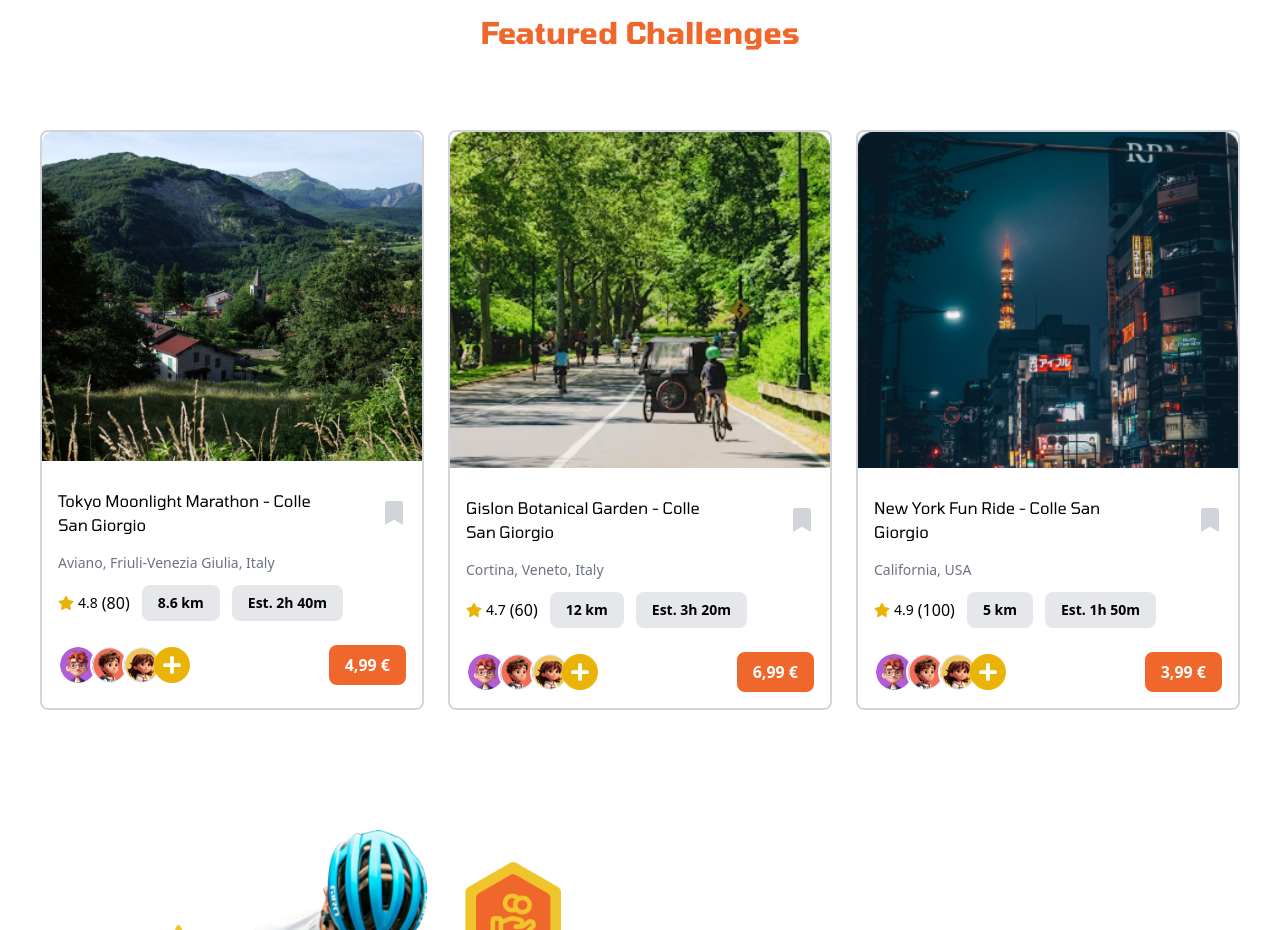
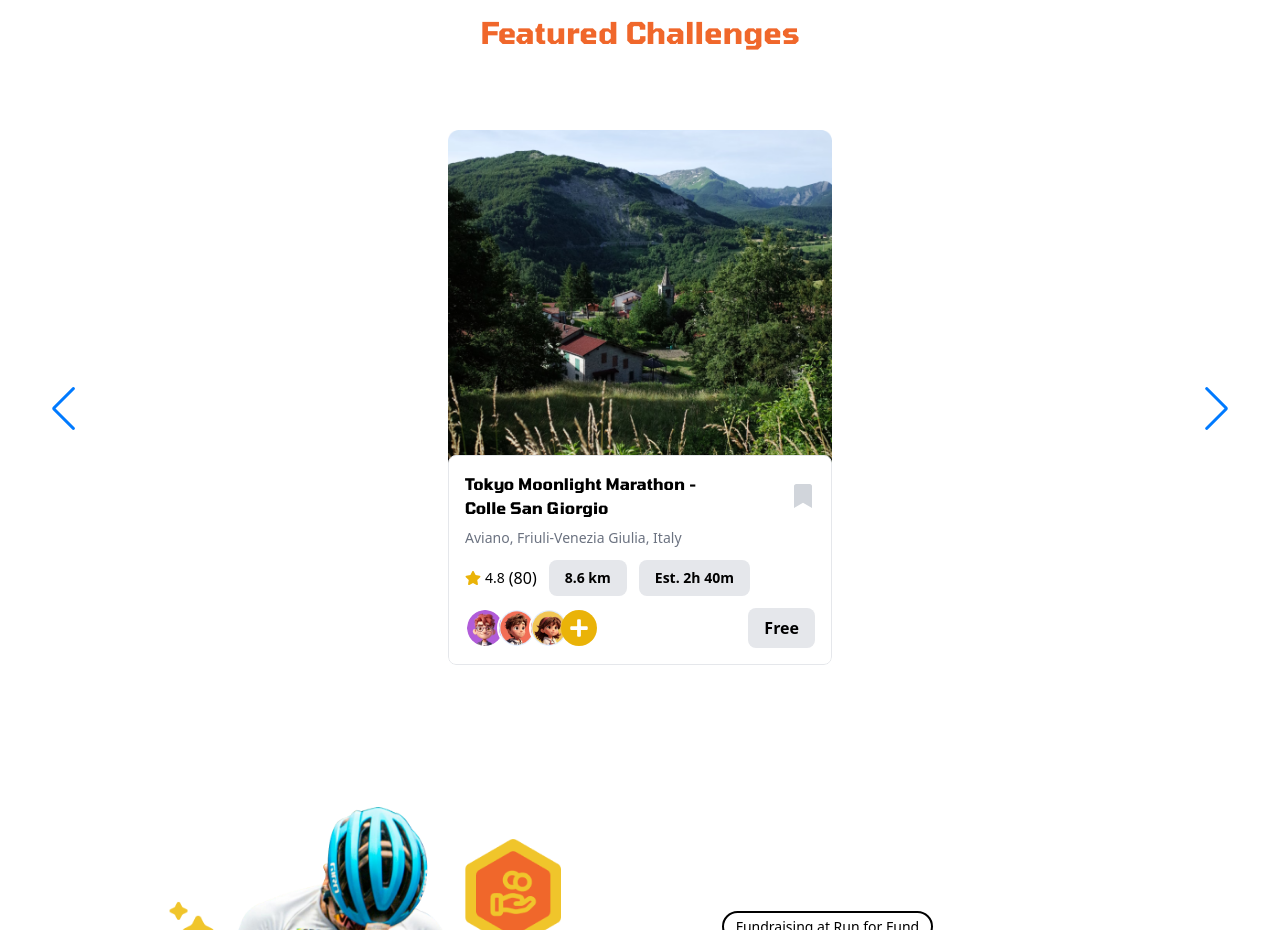
Before and after one commit to MuhammadTaha-khan/landing-page, a Next.js app: page / in a window 1280 px wide. Shown: the part 1320-2250 px from the top of the page. Built offline with nearby package versions, Linux system fonts and the light colour scheme; a web font is replaced by a local one.

Commit message:
Fix ESLint issues

```diff
--- a/app/components/MainCard.tsx
+++ b/app/components/MainCard.tsx
@@ -1,7 +1,10 @@
-
-
-// pages/Maincard.tsx
+// pages/index.tsx
+"use client";
+import Head from 'next/head';
+import { Swiper, SwiperSlide } from 'swiper/react';
+import 'swiper/swiper-bundle.css';
 import RideCard from './RideCard';
+import { Navigation } from 'swiper/modules';
 
 const Home = () => {
   // Array of card data
@@ -15,6 +18,7 @@ const Home = () => {
       distance: '8.6 km',
       duration: 'Est. 2h 40m',
       price: '4,99 €',
+      cardPosition: 'left',
     },
     {
       imageUrl: '/card2.png',
@@ -25,6 +29,7 @@ const Home = () => {
       distance: '12 km',
       duration: 'Est. 3h 20m',
       price: '6,99 €',
+      cardPosition: 'mid',
     },
     {
       imageUrl: '/card3.png',
@@ -35,17 +40,28 @@ const Home = () => {
       distance: '5 km',
       duration: 'Est. 1h 50m',
       price: '3,99 €',
+      cardPosition: 'right',
     },
   ];
 
   return (
-    <div >
+    <div>
      <h1 className='text-3xl font-extrabold font-tomorrow text-center text-primary mt-20 mb-10' id='challenges'>Featured Challenges</h1>
       <main className="flex justify-center p-10">
-        <div className="grid grid-cols-1 sm:grid-cols-2 lg:grid-cols-3 gap-6">
+        <div className="w-full flex justify-center ">
+          <Swiper
+            spaceBetween={20}
+            slidesPerView={1}
+            centeredSlides={true}
+            pagination={{ clickable: true }}
+            navigation={true}
+            modules={[Navigation]}
+            loop={true}
+          >
             {rides.map((ride, index) => (
+              <SwiperSlide key={index}  >
+                <div className="flex justify-center">
                   <RideCard
-              key={index}
                     imageUrl={ride.imageUrl}
                     title={ride.title}
                     location={ride.location}
@@ -54,8 +70,12 @@ const Home = () => {
                     distance={ride.distance}
                     duration={ride.duration}
                     price={ride.price}
+                    cardPosition={ride.cardPosition}
                   />
+                </div>
+              </SwiperSlide>
             ))}
+          </Swiper>
         </div>
       </main>
     </div>
@@ -63,110 +83,3 @@ const Home = () => {
 };
 
 export default Home;
-
-
-
-
-
-
-// "use client"
-// import dynamic from 'next/dynamic';
-// import Head from 'next/head';
-// import RideCard from './RideCard';
-// import 'swiper/css';
-// import 'swiper/css/navigation';
-// import 'swiper/css/pagination';
-// import 'swiper/css/effect-coverflow';
-
-// // Dynamically import Swiper and SwiperSlide with SSR disabled
-// const Swiper = dynamic(() => import('swiper/react').then(mod => mod.Swiper), { ssr: false });
-// const SwiperSlide = dynamic(() => import('swiper/react').then(mod => mod.SwiperSlide), { ssr: false });
-
-// // Importing Swiper modules from 'swiper/modules'
-// import { Navigation, Pagination, EffectCoverflow } from 'swiper/modules';
-
-// const Home = () => {
-//   const rides = [
-//     {
-//       imageUrl: '/card1.png',
-//       title: 'Tokyo Moonlight Marathon - Colle San Giorgio',
-//       location: 'Aviano, Friuli-Venezia Giulia, Italy',
-//       rating: 4.8,
-//       reviews: 80,
-//       distance: '8.6 km',
-//       duration: 'Est. 2h 40m',
-//       price: '4,99 €',
-//     },
-//     {
-//       imageUrl: '/card2.png',
-//       title: 'Gislon Botanical Garden - Colle San Giorgio',
-//       location: 'Cortina, Veneto, Italy',
-//       rating: 4.7,
-//       reviews: 60,
-//       distance: '12 km',
-//       duration: 'Est. 3h 20m',
-//       price: '6,99 €',
-//     },
-//     {
-//       imageUrl: '/card3.png',
-//       title: 'New York Fun Ride - Colle San Giorgio',
-//       location: 'California, USA',
-//       rating: 4.9,
-//       reviews: 100,
-//       distance: '5 km',
-//       duration: 'Est. 1h 50m',
-//       price: '3,99 €',
-//     },
-//   ];
-
-//   return (
-//     <div>
-//       <Head>
-//         <title>Ride Cards Example</title>
-//       </Head>
-//       <h1 className='text-3xl font-extrabold font-tomorrow text-center text-primary mt-20 mb-10'>
-//         Featured Challenges
-//       </h1>
-//       <main className="flex justify-center p-10">
-//         <Swiper
-//           effect={'coverflow'}
-//           grabCursor={true}
-//           centeredSlides={true}
-//           slidesPerView={1}
-//           initialSlide={1}
-//           navigation
-//           pagination={{ clickable: true }}
-//           breakpoints={{
-//             640: { slidesPerView: 1, spaceBetween: 20 },
-//             768: { slidesPerView: 2, spaceBetween: 40 },
-//             1024: { slidesPerView: 3, spaceBetween: 50 },
-//           }}
-//           coverflowEffect={{
-//             rotate: 0,
-//             stretch: 0,
-//             depth: 100,
-//             modifier: 2.5,
-//           }}
-//           modules={[EffectCoverflow, Navigation, Pagination]}
-//         >
-//           {rides.map((ride, index) => (
-//             <SwiperSlide key={index}>
-//               <RideCard
-//                 imageUrl={ride.imageUrl}
-//                 title={ride.title}
-//                 location={ride.location}
-//                 rating={ride.rating}
-//                 reviews={ride.reviews}
-//                 distance={ride.distance}
-//                 duration={ride.duration}
-//                 price={ride.price}
-//               />
-//             </SwiperSlide>
-//           ))}
-//         </Swiper>
-//       </main>
-//     </div>
-//   );
-// };
-
-// export default Home;
--- a/app/components/RideCard.tsx
+++ b/app/components/RideCard.tsx
@@ -16,6 +16,7 @@ interface RideCardProps {
   distance: string;
   duration: string;
   price: string;
+  cardPosition: string;
 }
 
 const RideCard: React.FC<RideCardProps> = ({
@@ -27,31 +28,23 @@ const RideCard: React.FC<RideCardProps> = ({
   distance,
   duration,
   price,
+  cardPosition
 }) => {
   return (
-    <>
-    <div className="max-w-lg md:max-w-sm bg-white  rounded-lg overflow-hidden border-2 border-gray-300">
-      {/* Image Section */}
-      <div className="relative">
-        {/* <img src={imageUrl} alt={title} className="w-full h-38 object-cover  " /> */}
-          <Image
-          src={imageUrl}
-          alt={title}
-          layout="responsive"
-          width={500}
-          height={300}
-        />
+    <div className="max-w-lg md:max-w-sm bg-white  rounded-lg overflow-hidden ">
+
+      <div className=" rounded-lg">
+        <img src={imageUrl} alt={title} className="w-full h-38 object-cover " />
       </div>
-      {/* Content Section */}
-      <div className="p-2 md:p-4 rounded-lg">
-        <div className="flex flex-row justify-between items-center mb-4 mt-3">
-          <h3 className="text-md font-tomorrow font-normal md:w-9/12 ">{title}</h3>
+      <div className="relative border  bg-white  -mt-2 p-2 md:p-4 rounded-lg">
+        <div className="flex flex-row justify-between items-center mb-2 ">
+          <h3 className="text-md font-tomorrow font-bold md:w-9/12 ">{title}</h3>
           <FaBookmark className="text-2xl text-gray-300 " />
         </div>
-        <p className="text-sm text-gray-500">{location}</p>
-
-        {/* Rating and Info */}
-        <div className="flex items-center space-x-3 mt-3 mb-6">
+        <p className="text-sm text-gray-500 mt-0">{location}</p>
+        {
+          (cardPosition !== "mid") ?
+            <div className="flex items-center space-x-3 mt-3 mb-3">
               <div className="flex items-center text-yellow-500">
                 <FaStar />
                 <span className="ml-1 text-sm text-black">{rating}</span>
@@ -60,8 +53,25 @@ const RideCard: React.FC<RideCardProps> = ({
               <span className="text-sm text-black bg-gray-200  px-4 py-2 rounded-lg font-semibold">{distance}</span>
               <span className="text-sm text-black bg-gray-200  px-4 py-2 rounded-lg font-semibold">{duration}</span>
             </div>
+            :
+            <div className="flex items-center space-x-7 mt-3 ">
+              <div className="flex flex-col items-start justify-start mb-1" >
+                <span className="text-sm">Distance</span>
+                <span className="text-lg text-black bg-transparent    rounded-lg font-semibold">{distance}</span>
+              </div>
 
-        {/* Avatars and Price */}
+              <div className="flex flex-col items-start justify-start mb-1" >
+                <span className="text-sm">Place</span>
+                <span className="text-lg text-black bg-transparent    rounded-lg font-semibold">{distance}</span>
+              </div>
+
+              <div className="flex flex-col items-start justify-start mb-1" >
+                <span className="text-sm">Time</span>
+                <span className="text-lg text-black bg-transparent    rounded-lg font-semibold">{duration.split("Est.")[1]}</span>
+              </div>
+
+            </div>
+        }
         <div className="flex items-center justify-between mt-3">
           <div className="flex items-center justify-start gap-2">
             <div className="flex -space-x-2">
@@ -83,16 +93,19 @@ const RideCard: React.FC<RideCardProps> = ({
               <FaPlus className="w-9  h-9 rounded-full bg-yellow-500 p-2 mt-0.5 text-white " />
             </div>
           </div>
-          {/* <div className="flex -space-x-2">
-
-          </div> */}
+          {
+            cardPosition == "left" ?
+              <div className="bg-gray-200 text-black px-4 py-2 rounded-lg font-semibold">
+                {"Free"}
+              </div> :
               <div className="bg-primary text-white px-4 py-2 rounded-lg font-semibold">
                 {price}
               </div>
+          }
+
         </div>
       </div>
     </div>
-    </>
   );
 };
 
```
Also changed, not shown: .eslintrc.json. Lines whose indentation alone changed are shown as unchanged.
